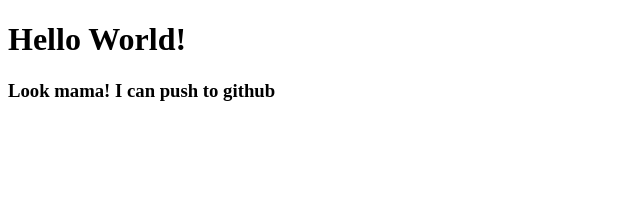
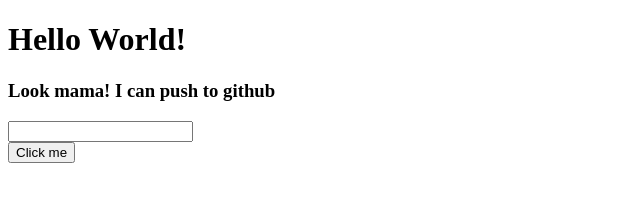
Before and after one commit to MdRakibHosain/starting-website, a plain HTML site: page index.html in a window 1280 px wide. Shown: the whole page, without its empty margins (0-640 px from the left). Drawn offline with Linux system fonts and the light colour scheme.

Commit message:
done adding button

```diff
--- a/index.html
+++ b/index.html
@@ -9,5 +9,7 @@
 <body>
     <h1>Hello World!</h1>
     <h3>Look mama! I can push to github</h3>
+    <input type="text"><br>
+    <button>Click me</button>
 </body>
 </html>
```
